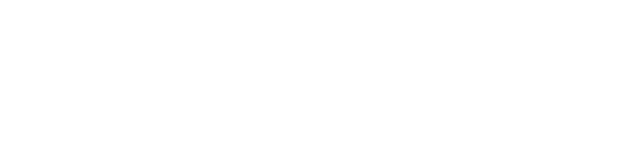
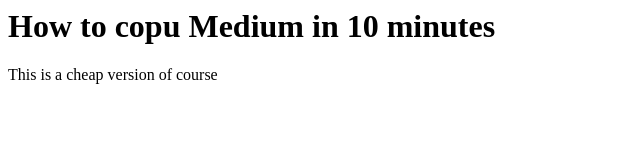
Before and after one commit to Nafti92/AOC-2022, a plain HTML site: page medium_article/index.html in a window 1280 px wide. Shown: the whole page, without its empty margins (0-640 px from the left). Drawn offline with Linux system fonts and the light colour scheme.

Commit message:
body 1 index.html

```diff
--- a/medium_article/index.html
+++ b/medium_article/index.html
@@ -3,3 +3,11 @@
   <link href="https://fonts.googleapis.com/css?family=Lora:400,400italic,700|Montserrat:400,700" rel="stylesheet" type="text/css">
   <link rel="stylesheet" href="style.css">
 </head>
+<body>
+  <div class="banner">
+    <div class="container">
+      <h1>How to copu Medium in 10 minutes</h1>
+      <p>This is a cheap version of course</p>
+    </div>
+  </div>
+</body>
```
